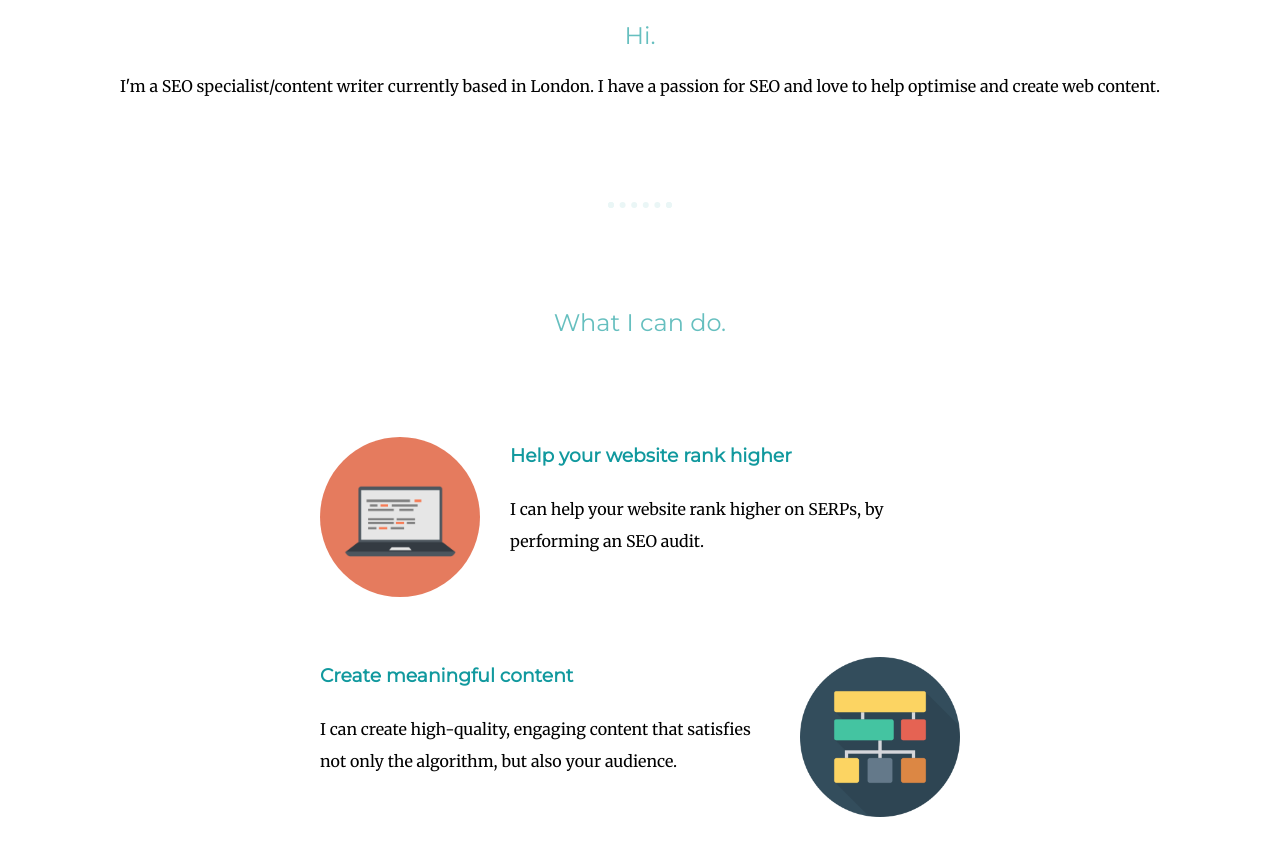
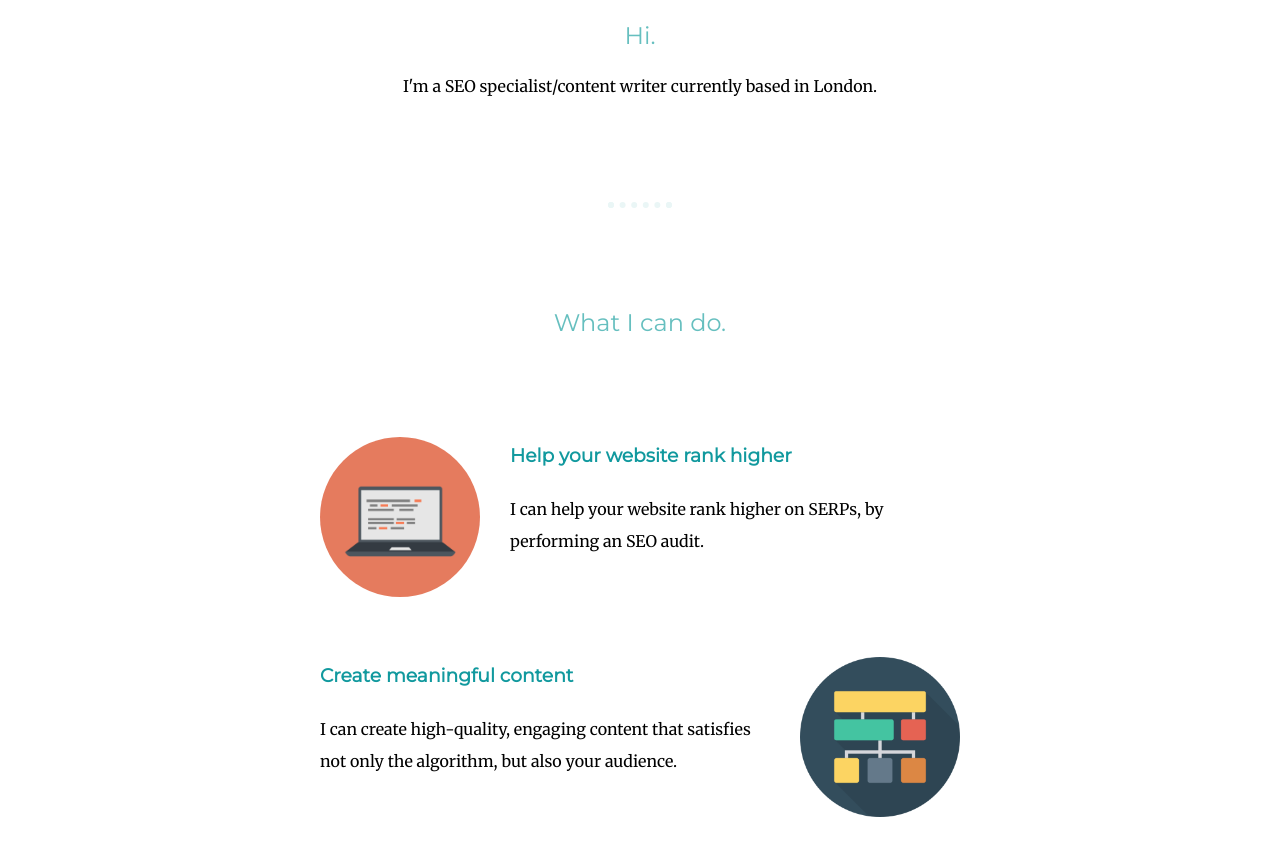
Before and after one commit to patrickedwardslamb/cv, a plain HTML site: page index.html in a window 1280 px wide. Shown: the part 963-1819 px from the top of the page. Drawn offline with Linux system fonts and the light colour scheme.

Commit message:
Update index.html

```diff
--- a/index.html
+++ b/index.html
@@ -26,7 +26,7 @@
             <div class="profile">
               <img src="avatar.png" alt="A cartoon image of a man.">
               <h2>Hi.</h2>
-              <p>I'm a SEO specialist/content writer currently based in London. I have a passion for SEO and love to help optimise and create web content.</p>
+              <p>I'm a SEO specialist/content writer currently based in London.</p>
             </div>
             <hr>
             <div class="skills">
```
